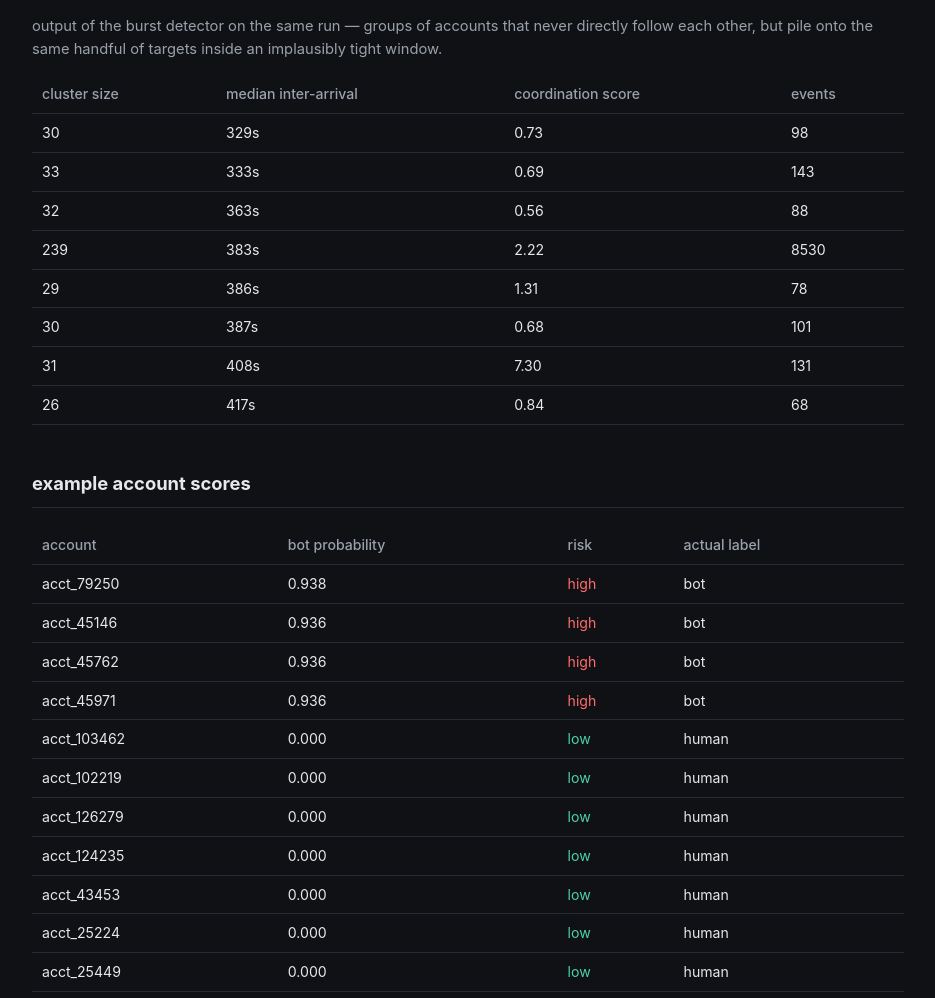
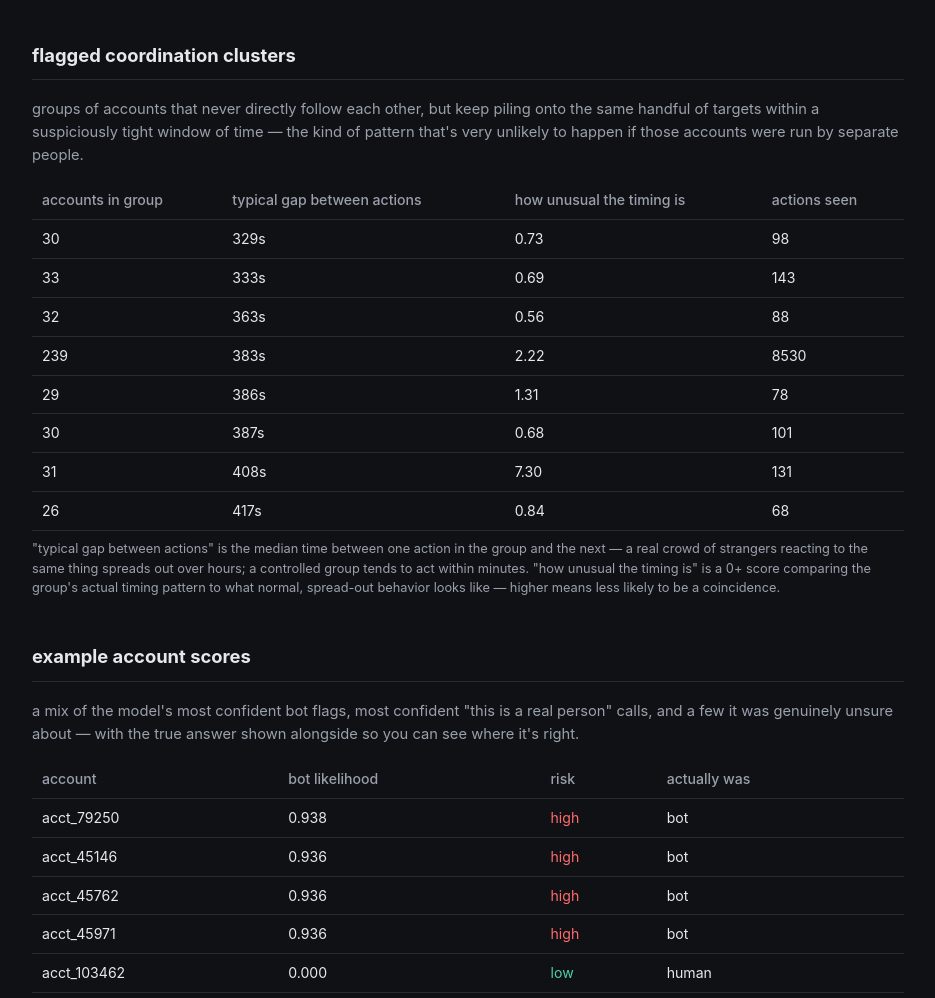
Before and after one commit to aadihuria/tgn-bot-detection, a plain HTML site: page docs/index.html in a window 1280 px wide. Shown: the part 1648-2646 px from the top of the page, without its empty margins (172-1107 px from the left). Drawn offline with Linux system fonts and the light colour scheme.

Commit message:
explain the jargon on the demo page, auc/median gap/coordination score

```diff
--- a/docs/index.html
+++ b/docs/index.html
@@ -121,6 +121,12 @@
 
   <section>
     <h2>results, on the synthetic benchmark</h2>
+    <p style="color:var(--text-dim); font-size:0.92rem;">
+      "auc" below is a score from 0 to 1 for how well a model can tell bots and humans
+      apart — 0.5 is a coin flip, 1.0 is a perfect separation. it's the fairest number to
+      compare here since bots are a small slice of the accounts (imbalanced data makes
+      simpler stats like plain accuracy misleading).
+    </p>
     <div id="stat-grid" class="stat-grid"><span id="loading">loading results…</span></div>
   </section>
 
@@ -149,20 +155,37 @@
   <section>
     <h2>flagged coordination clusters</h2>
     <p style="color:var(--text-dim); font-size:0.92rem;">
-      output of the burst detector on the same run — groups of accounts that never directly
-      follow each other, but pile onto the same handful of targets inside an implausibly
-      tight window.
+      groups of accounts that never directly follow each other, but keep piling onto the
+      same handful of targets within a suspiciously tight window of time — the kind of
+      pattern that's very unlikely to happen if those accounts were run by separate people.
     </p>
     <table id="cluster-table">
-      <thead><tr><th>cluster size</th><th>median inter-arrival</th><th>coordination score</th><th>events</th></tr></thead>
+      <thead><tr>
+        <th>accounts in group</th>
+        <th>typical gap between actions</th>
+        <th>how unusual the timing is</th>
+        <th>actions seen</th>
+      </tr></thead>
       <tbody></tbody>
     </table>
+    <p style="color:var(--text-dim); font-size:0.8rem; margin-top:8px;">
+      "typical gap between actions" is the median time between one action in the group and
+      the next — a real crowd of strangers reacting to the same thing spreads out over
+      hours; a controlled group tends to act within minutes. "how unusual the timing is" is
+      a 0+ score comparing the group's actual timing pattern to what normal, spread-out
+      behavior looks like — higher means less likely to be a coincidence.
+    </p>
   </section>
 
   <section>
     <h2>example account scores</h2>
+    <p style="color:var(--text-dim); font-size:0.92rem;">
+      a mix of the model's most confident bot flags, most confident "this is a real
+      person" calls, and a few it was genuinely unsure about — with the true answer shown
+      alongside so you can see where it's right.
+    </p>
     <table id="score-table">
-      <thead><tr><th>account</th><th>bot probability</th><th>risk</th><th>actual label</th></tr></thead>
+      <thead><tr><th>account</th><th>bot likelihood</th><th>risk</th><th>actually was</th></tr></thead>
       <tbody></tbody>
     </table>
   </section>
```
